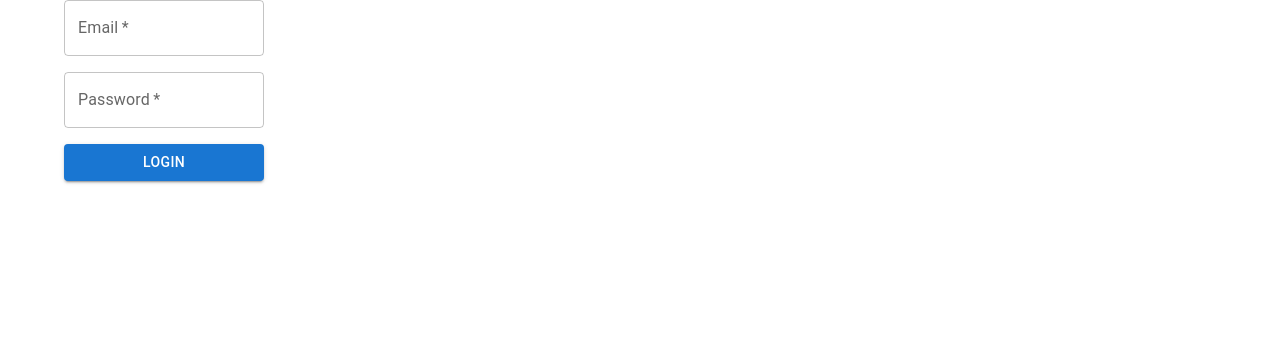
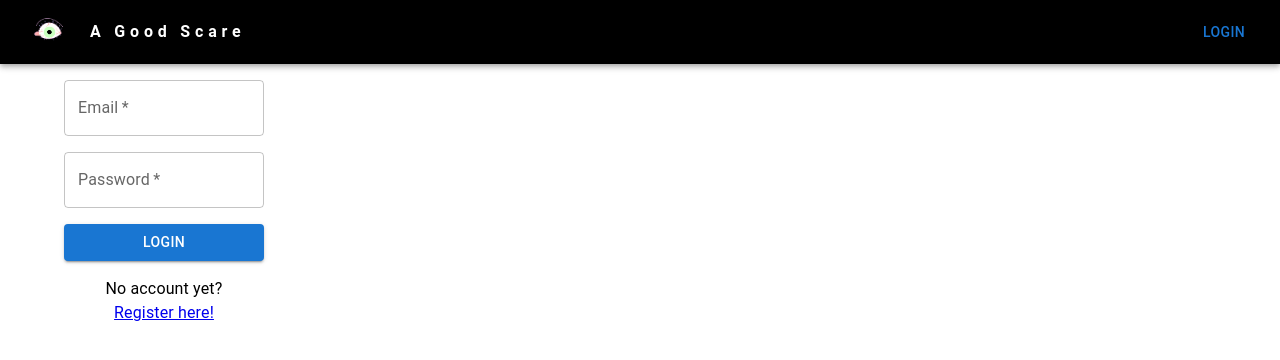
Before and after one commit to avlisesac/a-good-scare-frontend, a React (Create React App) app: page /login in a window 1280 px wide. Shown: the top 360 px of the page. Built offline with nearby package versions, Linux system fonts and the light colour scheme; no server answers; what @lorenzopant/tmdb would draw is missing.

Commit message:
add react context and store basic user info when logging in.

```diff
--- a/src/features/auth/Login.tsx
+++ b/src/features/auth/Login.tsx
@@ -1,9 +1,10 @@
-import { Alert, Box, Button, TextField } from "@mui/material";
+import { Alert, Box, TextField, Typography } from "@mui/material";
 import LoadingButton from "@mui/lab/LoadingButton";
-import { ChangeEvent, FormEventHandler, useEffect, useState } from "react";
-import { useLogin, useRegister } from "../api/utils";
+import { ChangeEvent, useState } from "react";
+import { useLogin } from "../api/utils";
 import Cookies from "universal-cookie";
 import { useNavigate } from "react-router";
+import { useAuth } from "../context/AuthContext";
 
 type LoginFormData = {
   email: string;
@@ -20,6 +21,7 @@ export const Login = () => {
   const { status, err, result, attemptLogin } = useLogin();
   const [loginError, setLoginError] = useState<String | null>(null);
   const navigate = useNavigate();
+  const { setUser } = useAuth();
 
   const handleChange = (
     event: ChangeEvent<HTMLInputElement | HTMLTextAreaElement>
@@ -28,6 +30,10 @@ export const Login = () => {
     const { name, value } = event.target;
     setFormData((prev) => ({ ...prev, [name]: value }));
   };
+  // TODO:
+  // - add avatar w/ letter in appbar
+  // - make the avatar a button to open a dropdown w/ a logout button
+  // - Investigate httponly cookies
   const handleSubmit = async (event: React.FormEvent<HTMLFormElement>) => {
     event.preventDefault();
     console.log("submitting login form w/:", formData);
@@ -40,6 +46,11 @@ export const Login = () => {
       if (result.data?.token) {
         cookies.set("TOKEN", result.data.token, { path: "/" });
         navigate("/");
+      }
+      const user = result.data?.user;
+      console.log("user (Login):", user);
+      if (user) {
+        setUser(user);
       }
     } catch (err) {
       console.error(err);
@@ -85,6 +96,14 @@ export const Login = () => {
       >
         Login
       </LoadingButton>
+      <Box
+        sx={{ display: "flex", flexDirection: "column", alignItems: "center" }}
+      >
+        <Typography>No account yet?</Typography>
+        <Typography component="a" href="/register">
+          Register here!
+        </Typography>
+      </Box>
     </Box>
   );
 };
--- /dev/null
+++ b/src/features/context/AuthContext.tsx
@@ -0,0 +1,31 @@
+import { createContext, useContext, useState } from "react";
+import { User } from "../../types/User";
+
+type AuthContextType = {
+  user: User | null;
+  setUser: React.Dispatch<React.SetStateAction<User | null>>;
+  loading: boolean;
+};
+
+const AuthContext = createContext<AuthContextType | undefined>(undefined);
+
+export const AuthProvider: React.FC<{ children: React.ReactNode }> = ({
+  children,
+}) => {
+  const [user, setUser] = useState<User | null>(null);
+  const [loading, setLoading] = useState(true);
+
+  return (
+    <AuthContext.Provider value={{ user, setUser, loading }}>
+      {children}
+    </AuthContext.Provider>
+  );
+};
+
+export const useAuth = () => {
+  const ctx = useContext(AuthContext);
+  if (!ctx) {
+    throw new Error("useAuth must be used within Auth provider");
+  }
+  return ctx;
+};
--- a/src/features/screens/Home.tsx
+++ b/src/features/screens/Home.tsx
@@ -1,14 +1,12 @@
 import {
   Alert,
   AlertColor,
-  AlertProps,
   AlertPropsColorOverrides,
   Button,
   Dialog,
   DialogContent,
   DialogContentText,
   Grid,
-  Link,
 } from "@mui/material";
 import { OverridableStringUnion } from "@mui/types";
 import { useEffect, useState } from "react";
@@ -16,8 +14,8 @@ import { useNavigate } from "react-router";
 import Cookies from "universal-cookie";
 import { useAuthEndpoint } from "../api/utils";
 import { LoadingButton } from "@mui/lab";
-import { AxiosResponse } from "axios";
 import { MovieSearch } from "../search/MovieSearch";
+import { useAuth } from "../context/AuthContext";
 
 const LoginFeedback = ({ isLoggedIn }: { isLoggedIn: boolean }) => {
   let severity:
@@ -38,11 +36,13 @@ export const Home = () => {
   const [tokenState, setTokenState] = useState(token);
   const { result, status, err, callAuthEndpoint } = useAuthEndpoint();
   const [messageToDisplay, setMessageToDisplay] = useState<String | null>(null);
+  const { setUser } = useAuth();
 
   const navigate = useNavigate();
 
   const logout = async () => {
     cookies.remove("TOKEN", { path: "./" });
+    setUser(null);
     navigate("/");
   };
 
@@ -74,12 +74,6 @@ export const Home = () => {
       <Grid size={12}>
         <MovieSearch />
       </Grid>
-      <Grid>
-        <Link href="/register">Register</Link>
-      </Grid>
-      <Grid>
-        <Link href="/login">Login</Link>
-      </Grid>
       <Grid size={12}>
         <Button variant="contained" onClick={() => logout()}>
           Logout
--- /dev/null
+++ b/src/features/ui/AGSAppBar.tsx
@@ -0,0 +1,47 @@
+import {
+  AppBar,
+  Box,
+  Button,
+  Container,
+  Toolbar,
+  Typography,
+} from "@mui/material";
+import { Outlet } from "react-router";
+import { useAuth } from "../context/AuthContext";
+import { useEffect } from "react";
+
+export const AGSAppBar = () => {
+  const { user, loading } = useAuth();
+
+  useEffect(() => {
+    console.log("user:", user);
+  }, [user]);
+
+  return (
+    <>
+      <AppBar position="static" sx={{ backgroundColor: "black" }}>
+        <Toolbar sx={{ gap: 2 }}>
+          <Box component="img" src="/eyeAnimation.gif" sx={{ width: 50 }} />
+          <Typography
+            component="a"
+            href="/"
+            sx={{
+              textDecoration: "none",
+              color: "white",
+              fontWeight: 700,
+              letterSpacing: "0.3rem",
+              marginRight: "auto",
+            }}
+          >
+            A Good Scare
+          </Typography>
+          {!user && <Button href="/login">Login</Button>}
+          {user && <Typography>{user.email[0]}</Typography>}
+        </Toolbar>
+      </AppBar>
+      <Container sx={{ marginTop: 2 }}>
+        <Outlet />
+      </Container>
+    </>
+  );
+};
--- a/src/index.tsx
+++ b/src/index.tsx
@@ -8,22 +8,26 @@ import { Register } from "./features/auth/Register";
 import { Login } from "./features/auth/Login";
 import { Container } from "@mui/material";
 import { Protected } from "./features/screens/Protected";
+import { AGSAppBar } from "./features/ui/AGSAppBar";
+import { AuthProvider } from "./features/context/AuthContext";
 
 const root = ReactDOM.createRoot(
   document.getElementById("root") as HTMLElement
 );
 root.render(
   <React.StrictMode>
+    <AuthProvider>
       <BrowserRouter>
-      <Container>
         <Routes>
+          <Route element={<AGSAppBar />}>
             <Route index element={<Home />} />
             <Route path="register" element={<Register />} />
             <Route path="login" element={<Login />} />
             <Route path="protected" element={<Protected />} />
+          </Route>
         </Routes>
-      </Container>
       </BrowserRouter>
+    </AuthProvider>
   </React.StrictMode>
 );
 
--- /dev/null
+++ b/src/types/User.ts
@@ -0,0 +1,4 @@
+export type User = {
+  id: string;
+  email: string;
+};
```
Also changed, not shown: public/eyeAnimation.gif (added). Lines whose indentation alone changed are shown as unchanged.
